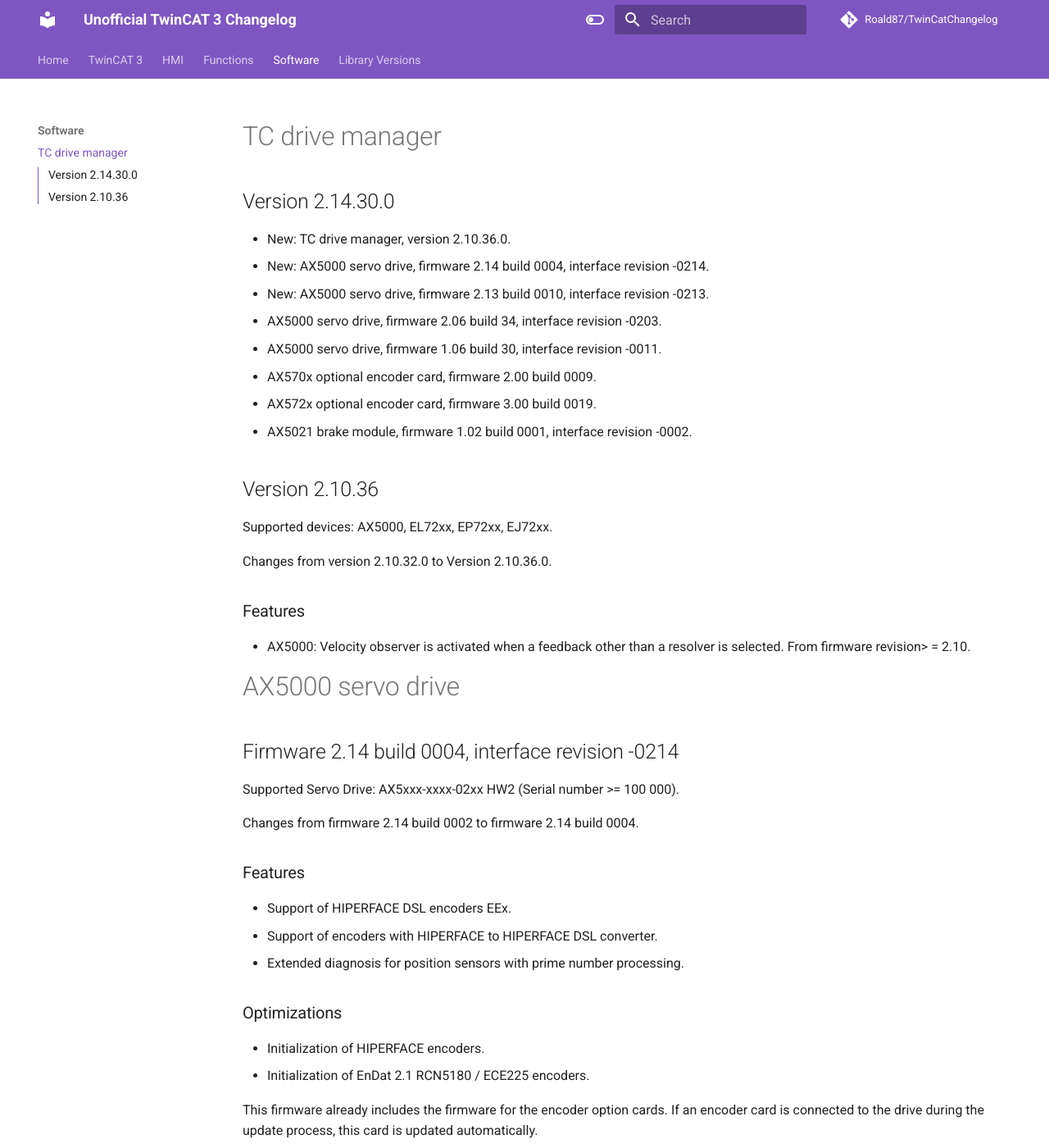
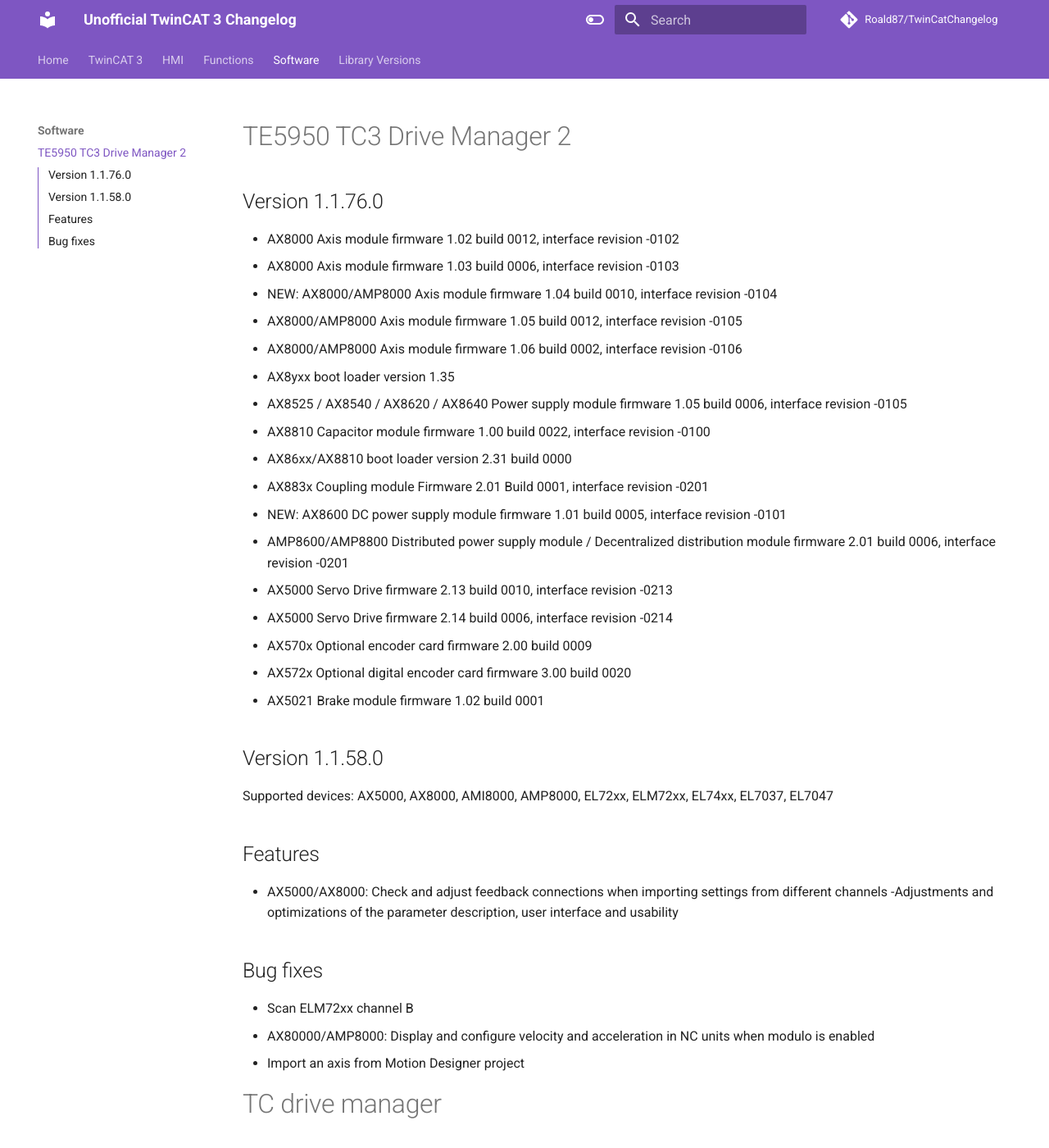
Before and after one commit to Roald87/TwinCatChangelog, an MkDocs documentation site: the page built from docs/software/TC_Drive_Manager.md, in a window 1280 px wide and 1400 px high. Shown: the whole window at 82% size. Built offline with MkDocs 1.6.1 and Material for MkDocs 9.7.7, drawn with Linux system fonts in a browser that asks for light colours; comment, search, counter and statistics services are not loaded.

Commit message:
add changed tc drive manager 2

```diff
--- a/docs/software/TC_Drive_Manager.md
+++ b/docs/software/TC_Drive_Manager.md
@@ -1,3 +1,37 @@
+# TE5950 TC3 Drive Manager 2
+
+## Version 1.1.76.0
+
+-   AX8000 Axis module firmware 1.02 build 0012, interface revision -0102
+-   AX8000 Axis module firmware 1.03 build 0006, interface revision -0103
+-   NEW: AX8000/AMP8000 Axis module firmware 1.04 build 0010, interface revision -0104
+-   AX8000/AMP8000 Axis module firmware 1.05 build 0012, interface revision -0105
+-   AX8000/AMP8000 Axis module firmware 1.06 build 0002, interface revision -0106
+-   AX8yxx boot loader version 1.35
+-   AX8525 / AX8540 / AX8620 / AX8640 Power supply module firmware 1.05 build 0006, interface revision -0105
+-   AX8810 Capacitor module firmware 1.00 build 0022, interface revision -0100
+-   AX86xx/AX8810 boot loader version 2.31 build 0000
+-   AX883x Coupling module Firmware 2.01 Build 0001, interface revision -0201
+-   NEW: AX8600 DC power supply module firmware 1.01 build 0005, interface revision -0101
+-   AMP8600/AMP8800 Distributed power supply module / Decentralized distribution module firmware 2.01 build 0006, interface revision -0201
+-   AX5000 Servo Drive firmware 2.13 build 0010, interface revision -0213
+-   AX5000 Servo Drive firmware 2.14 build 0006, interface revision -0214
+-   AX570x Optional encoder card firmware 2.00 build 0009
+-   AX572x Optional digital encoder card firmware 3.00 build 0020
+-   AX5021 Brake module firmware 1.02 build 0001
+
+## Version 1.1.58.0
+Supported devices: AX5000, AX8000, AMI8000, AMP8000, EL72xx, ELM72xx, EL74xx, EL7037, EL7047
+
+## Features
+- AX5000/AX8000: Check and adjust feedback connections when importing settings from different channels
+-Adjustments and optimizations of the parameter description, user interface and usability
+
+## Bug fixes
+- Scan ELM72xx channel B
+- AX80000/AMP8000: Display and configure velocity and acceleration in NC units when modulo is enabled
+- Import an axis from Motion Designer project
+
 # TC drive manager
 
 ## Version 2.14.30.0
```
